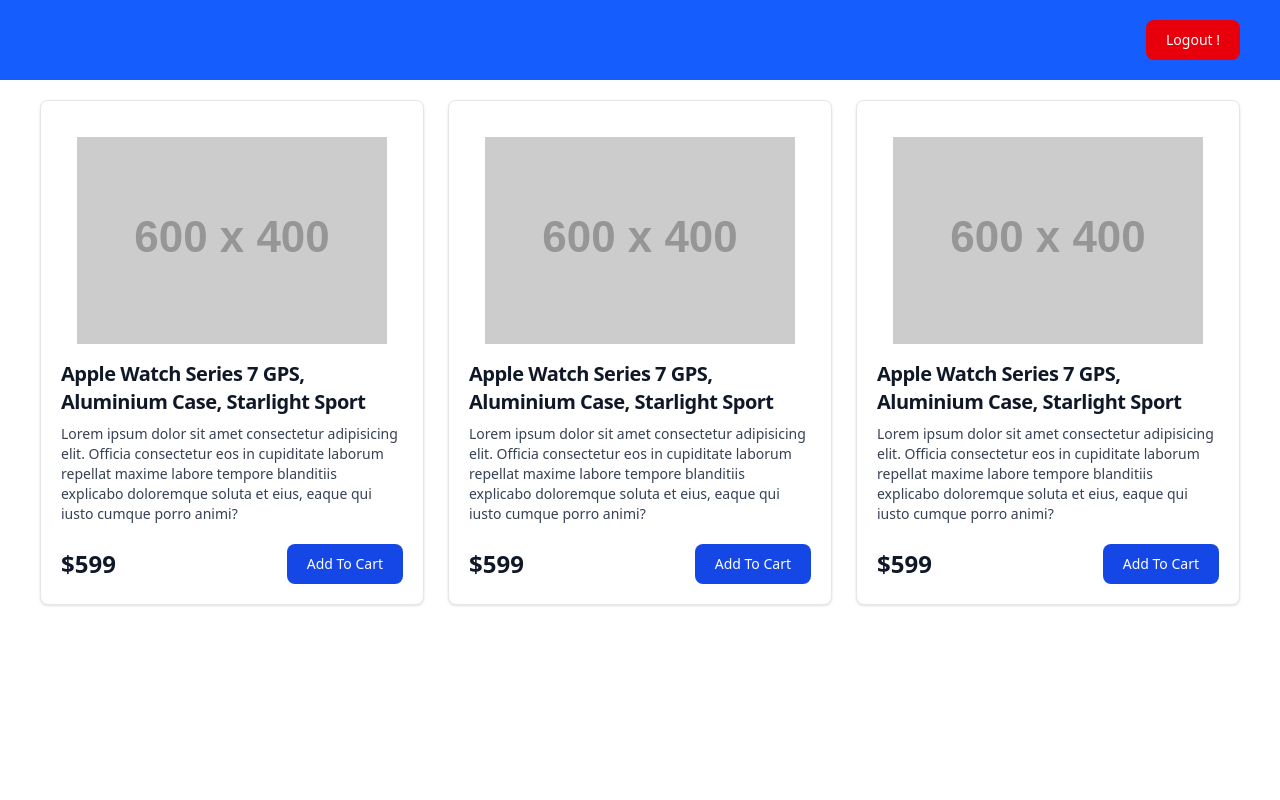
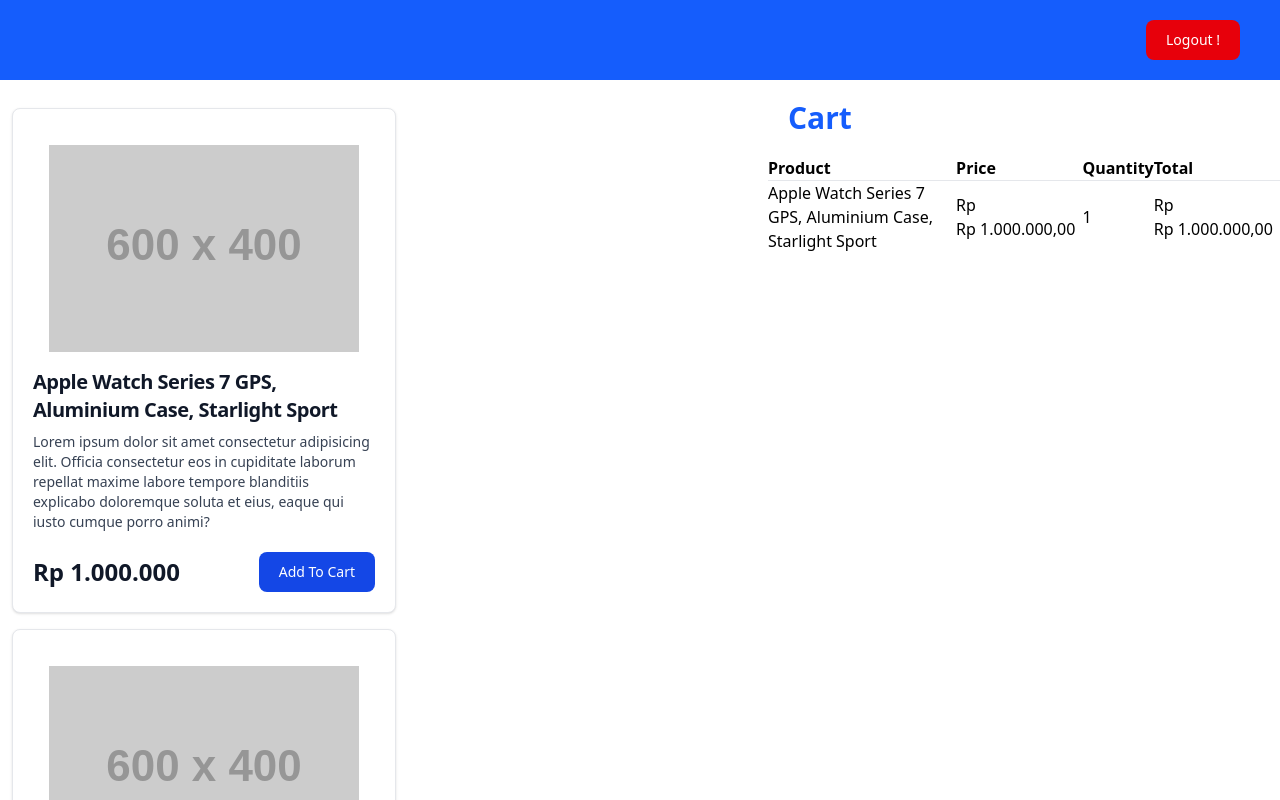
Before and after one commit to mhammdalwii/reactTerbaru, a React (Vite) app in the folder my-react-app/: page /products in a window 1280 px wide. Shown: the top 800 px of the page. Built offline with nearby package versions, Linux system fonts and the light colour scheme.

Commit message:
lanjutan

```diff
--- a/my-react-app/src/components/Elements/Button/Button.jsx
+++ b/my-react-app/src/components/Elements/Button/Button.jsx
@@ -1,7 +1,7 @@
 const Button = (props) => {
   const { children, classname = "bg-black", onClick = () => {}, type = "button" } = props;
   return (
-    <button className={`${classname} text-white font-bold py-2 px-2 rounded`} type={type} onClick={() => onClick()}>
+    <button className={`${classname} text-white font-bold py-2 px-2 rounded`} type={type} onClick={onClick}>
       {children}
     </button>
   );
--- a/my-react-app/src/components/Fragments/CardProducts.jsx
+++ b/my-react-app/src/components/Fragments/CardProducts.jsx
@@ -3,7 +3,7 @@ import Button from "../Elements/Button";
 
 const CardProduct = (props) => {
   const { children } = props;
-  return <div className="w-full max-w-sm bg-white border border-gray-200 rounded-lg shadow-sm dark:bg-gray-800 dark:border-gray-700 mx-3 flex flex-col justify-between">{children}</div>;
+  return <div className="w-full max-w-sm bg-white border border-gray-200 rounded-lg shadow-sm dark:bg-gray-800 dark:border-gray-700 mx-3 flex flex-col justify-between my-2">{children}</div>;
 };
 
 const Header = (props) => {
@@ -30,11 +30,14 @@ const Body = (props) => {
 };
 
 const Footer = (props) => {
-  const { price } = props;
+  const { price, handleAddToCart, id } = props;
   return (
     <div className="flex items-center justify-between px-5 pb-5">
-      <span className="text-2xl font-bold text-gray-900 dark:text-white">{price}</span>
-      <Button classname="bg-blue-700 hover:bg-blue-800 focus:ring-4 focus:outline-none focus:ring-blue-300 dark:bg-blue-600 dark:hover:bg-blue-700 dark:focus:ring-blue-800 text-white font-medium rounded-lg text-sm px-5 py-2.5">
+      <span className="text-2xl font-bold text-gray-900 dark:text-white">Rp {price.toLocaleString("id-ID", { styles: "currency", currency: "IDR" })}</span>
+      <Button
+        classname="bg-blue-700 hover:bg-blue-800 focus:ring-4 focus:outline-none focus:ring-blue-300 dark:bg-blue-600 dark:hover:bg-blue-700 dark:focus:ring-blue-800 text-white font-medium rounded-lg text-sm px-5 py-2.5"
+        onClick={() => handleAddToCart(id)}
+      >
         Add To Cart
       </Button>
     </div>
--- a/my-react-app/src/pages/products.jsx
+++ b/my-react-app/src/pages/products.jsx
@@ -1,4 +1,4 @@
-import { Fragment } from "react";
+import { Fragment, useState } from "react";
 import Button from "../components/Elements/Button";
 import CardProduct from "../components/Fragments/CardProducts";
 
@@ -8,31 +8,45 @@ const products = [
     image: "https://placehold.co/600x400/png",
     name: "Apple Watch Series 7 GPS, Aluminium Case, Starlight Sport",
     description: "Lorem ipsum dolor sit amet consectetur adipisicing elit. Officia consectetur eos in cupiditate laborum repellat maxime labore tempore blanditiis explicabo doloremque soluta et eius, eaque qui iusto cumque porro animi?",
-    price: "$599",
+    price: 1000000,
   },
   {
     id: 2,
     image: "https://placehold.co/600x400/png",
     name: "Apple Watch Series 7 GPS, Aluminium Case, Starlight Sport",
     description: "Lorem ipsum dolor sit amet consectetur adipisicing elit. Officia consectetur eos in cupiditate laborum repellat maxime labore tempore blanditiis explicabo doloremque soluta et eius, eaque qui iusto cumque porro animi?",
-    price: "$599",
+    price: 2000000,
   },
   {
     id: 3,
     image: "https://placehold.co/600x400/png",
     name: "Apple Watch Series 7 GPS, Aluminium Case, Starlight Sport",
     description: "Lorem ipsum dolor sit amet consectetur adipisicing elit. Officia consectetur eos in cupiditate laborum repellat maxime labore tempore blanditiis explicabo doloremque soluta et eius, eaque qui iusto cumque porro animi?",
-    price: "$599",
+    price: 3000000,
   },
 ];
 
 const email = localStorage.getItem("email");
 
 const ProductPage = () => {
+  const [cart, setCart] = useState([
+    {
+      id: 1,
+      qty: 1,
+    },
+  ]);
   const handleLogout = () => {
     localStorage.removeItem("email");
     localStorage.removeItem("password");
     window.location.href = "/login";
+  };
+
+  const handleAddToCart = (id) => {
+    if (cart.find((item) => item.id === id)) {
+      setCart(cart.map((item) => (item.id === id ? { ...item, qty: item.qty + 1 } : item)));
+    } else {
+      setCart([...cart, { id, qty: 1 }]);
+    }
   };
   return (
     <Fragment>
@@ -45,14 +59,42 @@ const ProductPage = () => {
           Logout !
         </Button>
       </div>
-      <div className="flex justify-center items-center py-5">
+      <div className="flex justify-center py-5">
+        <div className="w-3/4 flex flex-wrap">
           {products.map((product) => (
             <CardProduct key={product.id}>
               <CardProduct.Header image={product.image} />
               <CardProduct.Body name={product.name}>{product.description}</CardProduct.Body>
-            <CardProduct.Footer price={product.price} />
+              <CardProduct.Footer price={product.price} id={product.id} handleAddToCart={handleAddToCart} />
             </CardProduct>
           ))}
+        </div>
+        <div className="w-1/2">
+          <h1 className="text-3xl font-bold text-blue-600 ml-5 mb-2">Cart</h1>
+          <table className="min-w-full divide-y divide-gray-200 mt-5 text-left table-auto border-spacing-x-5 ">
+            <thead>
+              <tr>
+                <th>Product</th>
+                <th>Price</th>
+                <th>Quantity</th>
+                <th>Total</th>
+              </tr>
+            </thead>
+            <tbody>
+              {cart.map((item, index) => {
+                const product = products.find((product) => product.id === item.id);
+                return (
+                  <tr key={index}>
+                    <td>{product.name}</td>
+                    <td>Rp {product.price.toLocaleString("id-ID", { style: "currency", currency: "IDR" })}</td>
+                    <td>{item.qty}</td>
+                    <td>Rp {(product.price * item.qty).toLocaleString("id-ID", { style: "currency", currency: "IDR" })}</td>
+                  </tr>
+                );
+              })}
+            </tbody>
+          </table>
+        </div>
       </div>
     </Fragment>
   );
```
Lines whose indentation alone changed are shown as unchanged.
